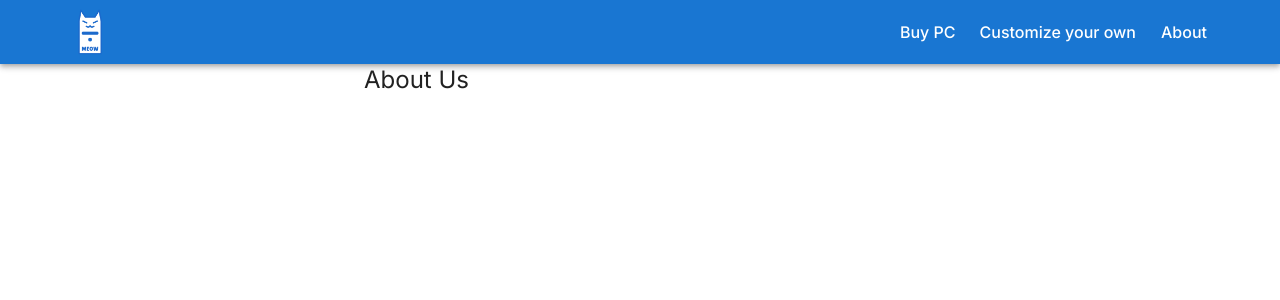
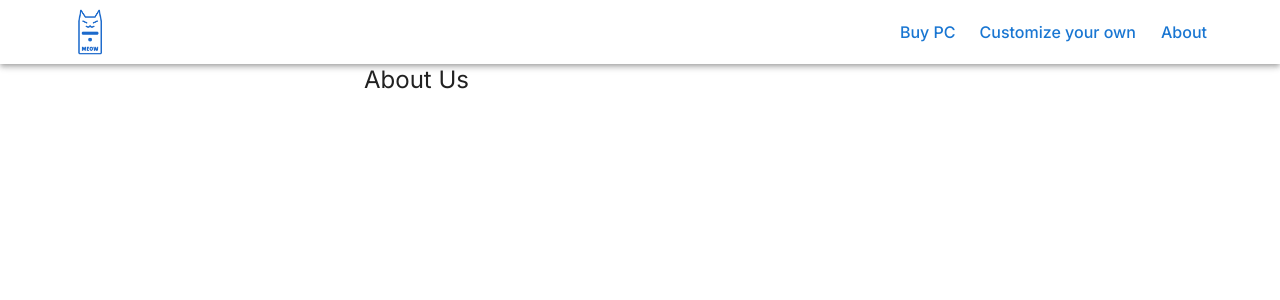
Before and after one commit to DinhL3/meow-pc-store-frontend, a React (Vite) app: page /about in a window 1280 px wide. Shown: the top 300 px of the page. Built offline with nearby package versions, Linux system fonts and the light colour scheme.

Commit message:
refactor: adjust hero section styles and update navigation colors

```diff
--- a/src/components/NavBar/ResponsiveNavBar.tsx
+++ b/src/components/NavBar/ResponsiveNavBar.tsx
@@ -18,7 +18,7 @@ import logoImage from '../../assets/new-logo-sm.png';
 
 // Constants
 const LOGO_HEIGHT = {
-  mobile: '52px',
+  mobile: '48px',
   desktop: '52px',
 } as const;
 
@@ -112,7 +112,7 @@ const MobileNav = ({
         aria-controls="mobile-menu"
         aria-haspopup="true"
         onClick={onOpenMenu}
-        color="inherit"
+        color="primary"
       >
         <MenuIcon />
       </IconButton>
@@ -153,11 +153,13 @@ const DesktopNav = ({ pages }: DesktopNavProps) => (
         component={Link}
         to={page.path}
         sx={{
-          color: 'white',
+          color: 'primary.main',
           textDecoration: 'none',
           textTransform: 'none',
           fontSize: '1rem',
           '&:hover': {
+            color: 'primary.dark',
+            backgroundColor: 'transparent',
             textDecoration: 'underline',
           },
         }}
@@ -229,7 +231,7 @@ function ResponsiveNavBar() {
   );
 
   return (
-    <AppBar position="static">
+    <AppBar position="static" sx={{ backgroundColor: 'white' }}>
       <Container maxWidth="lg">
         <Toolbar disableGutters sx={{ minHeight: { xs: 56, sm: 64 } }}>
           {isMobile ? mobileLayout : desktopLayout}
--- a/src/routes/root.tsx
+++ b/src/routes/root.tsx
@@ -17,10 +17,10 @@ function Root() {
       <Box
         sx={{
           position: 'relative',
-          minHeight: '95vh',
+          minHeight: '94vh',
           display: 'flex',
           alignItems: 'center',
-          background: `linear-gradient(rgba(0, 0, 0, 0.4), rgba(0, 0, 0, 0.4)), url('https://res.cloudinary.com/dlhzbr2to/image/upload/v1759077624/hero_drfjce.webp')`,
+          background: `linear-gradient(rgba(0, 0, 0, 0.5), rgba(0, 0, 0, 0.5)), url('https://res.cloudinary.com/dlhzbr2to/image/upload/v1759077624/hero_drfjce.webp')`,
           backgroundSize: 'cover',
           backgroundPosition: 'center',
           backgroundRepeat: 'no-repeat',
@@ -43,7 +43,6 @@ function Root() {
                 fontWeight: 'bold',
                 fontSize: { xs: '2.5rem', sm: '3.5rem', md: '4rem' },
                 textShadow: '2px 2px 4px rgba(0,0,0,0.7)',
-                letterSpacing: '0.02em',
               }}
             >
               MEOW PC STORE
@@ -91,10 +90,11 @@ function Root() {
                 sx={{
                   borderColor: 'white',
                   color: 'white',
+                  transition: 'all 0.3s ease',
                   '&:hover': {
-                    borderColor: 'white',
+                    color: 'primary.main',
+                    borderColor: 'primary.main',
                   },
-                  transition: 'all 0.3s ease-in-out',
                 }}
               >
                 Order a PC to your liking
@@ -103,11 +103,6 @@ function Root() {
           </Stack>
         </Container>
       </Box>
-
-      {/* Rest of your content will go here */}
-      <Container maxWidth="sm" sx={{ py: 4 }}>
-        <Typography variant="h5">Welcome to Meow PC Store!</Typography>
-      </Container>
     </>
   );
 }
```
Also changed, not shown: 2 other files (tests, documents, lock files or other folders).
